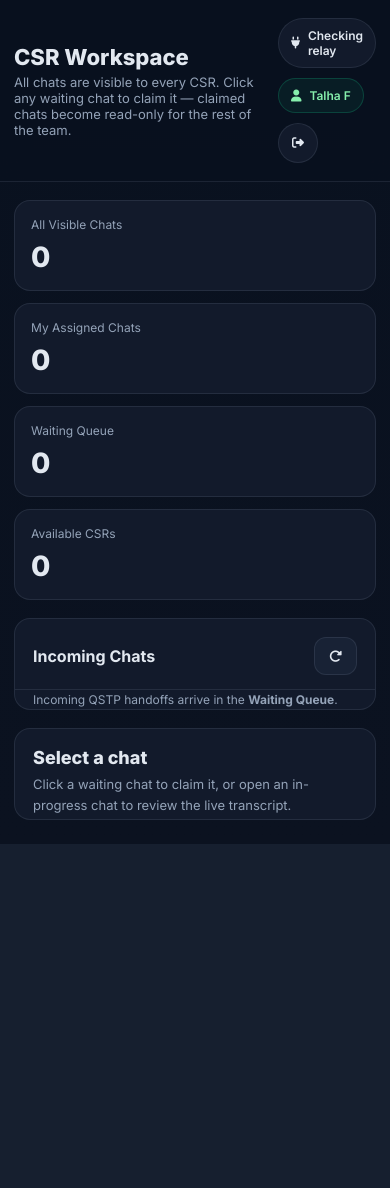
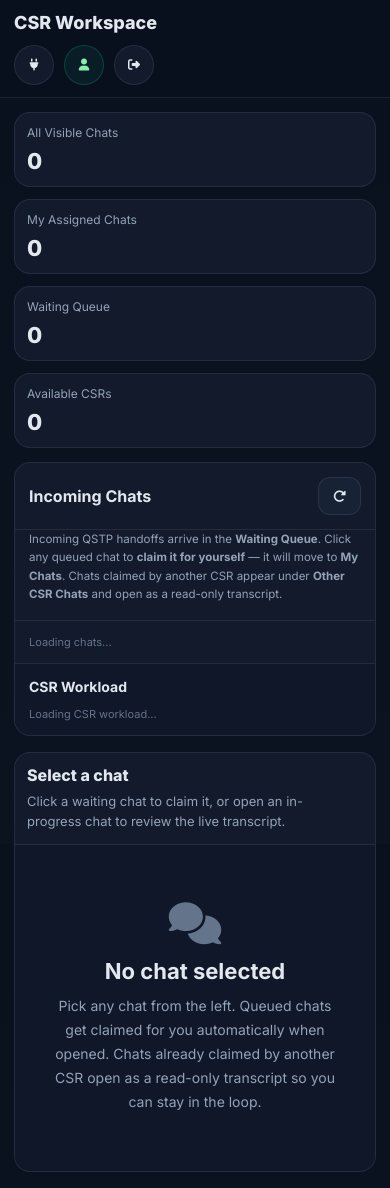
Before and after one commit to fareedi92/admin-csr-tech, a Flask app: template templates/csr_dashboard.html in a window 390 px wide. Before the commit the page ends 844 px from the top, so only its background shows below. Run offline with Flask 3, Linux system fonts and the light colour scheme; the template is opened without the code that fills it: values that come from a table or form of the project are taken from there, others are empty; some libraries are stand-ins or nearby versions.

Commit message:
Tighten CSR dashboard responsiveness across zoom levels
- Merge the viewport lock into the 960px tier so the sidebar + workspace
  columns always scroll internally at desktop widths (previously the
  960-1279px range fell into a dual-scrolling layout when zoomed in).
- Add a ≤900px tier that collapses the long subtitle and shrinks the
  relay pill so the topbar fits on a single row instead of wrapping and
  eating vertical real estate at mid-width zooms.
- Keep panel-head / panel-copy / workload-section from being squashed by
  flex children with explicit flex-shrink: 0 and a capped workload list
  so the chat list keeps its share of the panel height.

Made-with: Cursor

```diff
--- a/templates/csr_dashboard.html
+++ b/templates/csr_dashboard.html
@@ -32,33 +32,40 @@
             background: linear-gradient(180deg, #09111f 0%, #0b1220 100%);
             color: var(--text);
             min-height: 100vh;
-            overflow: hidden;
+            /* Narrow / mobile: allow natural vertical scroll so nothing clips.
+               Wider viewports re-enable the locked dashboard feel below. */
+            overflow-x: hidden;
+            overflow-y: auto;
         }
 
         .app-shell {
-            height: 100vh;
             min-height: 100vh;
             display: flex;
             flex-direction: column;
-            overflow: hidden;
         }
 
         .topbar {
-            padding: 18px 24px;
+            padding: clamp(12px, 2.2vw, 18px) clamp(14px, 2.4vw, 24px);
             border-bottom: 1px solid var(--border);
             background: rgba(9, 17, 31, 0.8);
             backdrop-filter: blur(12px);
             display: flex;
             align-items: center;
             justify-content: space-between;
-            gap: 16px;
+            gap: 12px;
+            flex-wrap: wrap;
             position: sticky;
             top: 0;
             z-index: 5;
         }
 
+        .title-wrap {
+            min-width: 0;
+            flex: 1 1 260px;
+        }
+
         .title-wrap h1 {
-            font-size: 22px;
+            font-size: clamp(18px, 2.2vw, 22px);
             font-weight: 800;
             margin-bottom: 4px;
         }
@@ -66,6 +73,7 @@
         .title-wrap p {
             font-size: 13px;
             color: var(--muted);
+            line-height: 1.5;
         }
 
         .top-actions {
@@ -115,9 +123,11 @@
 
         .summary-bar {
             flex: 0 0 auto;
-            padding: 18px 24px 0;
+            padding: clamp(14px, 2vw, 18px) clamp(14px, 2.4vw, 24px) 0;
             display: grid;
-            grid-template-columns: repeat(4, minmax(0, 1fr));
+            /* Auto-fit so 4 cards fit on desktop, 2 on tablets, 1 on phones
+               without ever overflowing the viewport. */
+            grid-template-columns: repeat(auto-fit, minmax(180px, 1fr));
             gap: 12px;
         }
 
@@ -125,7 +135,8 @@
             background: var(--surface);
             border: 1px solid var(--border);
             border-radius: var(--radius);
-            padding: 16px;
+            padding: clamp(12px, 1.6vw, 16px);
+            min-width: 0;
         }
 
         .summary-label {
@@ -135,7 +146,7 @@
         }
 
         .summary-value {
-            font-size: 28px;
+            font-size: clamp(22px, 3vw, 28px);
             font-weight: 800;
         }
 
@@ -143,10 +154,12 @@
             flex: 1;
             min-height: 0;
             display: grid;
-            grid-template-columns: 380px minmax(0, 1fr);
-            gap: 18px;
-            padding: 18px 24px 24px;
-            overflow: hidden;
+            /* Mobile-first: single column, panels flow naturally and the
+               whole document scrolls. Tablet/desktop media queries below
+               re-introduce the side-by-side workspace. */
+            grid-template-columns: minmax(0, 1fr);
+            gap: 16px;
+            padding: clamp(14px, 2vw, 18px) clamp(14px, 2.4vw, 24px) clamp(16px, 2.4vw, 24px);
             align-items: stretch;
         }
 
@@ -155,29 +168,37 @@
             border: 1px solid var(--border);
             border-radius: var(--radius);
             overflow: hidden;
+            /* min-width:0 is essential when a panel is a grid/flex child
+               with potentially long content (chat previews, textareas,
+               selects) so it shrinks instead of pushing out the row. */
+            min-width: 0;
             min-height: 0;
         }
 
         .panel-head {
-            padding: 18px 18px 14px;
+            padding: clamp(14px, 1.8vw, 18px) clamp(14px, 1.8vw, 18px) 14px;
             border-bottom: 1px solid var(--border);
             display: flex;
             justify-content: space-between;
             align-items: center;
+            flex-shrink: 0;
             gap: 12px;
+            flex-wrap: wrap;
         }
 
         .panel-title {
             font-size: 16px;
             font-weight: 700;
+            min-width: 0;
         }
 
         .panel-copy {
             font-size: 12px;
             line-height: 1.6;
             color: var(--muted);
-            padding: 0 18px 16px;
+            padding: 0 clamp(14px, 1.8vw, 18px) 16px;
             border-bottom: 1px solid var(--border);
+            flex-shrink: 0;
         }
 
         .list-panel {
@@ -188,6 +209,11 @@
 
         .chat-list {
             flex: 1;
+            /* On mobile the panel flows in document height (no inner scroll),
+               so cap the internal scroll region at viewport-ish height. On
+               desktop the parent grid provides a bounded height and this
+               cap becomes a no-op. */
+            max-height: min(60vh, 640px);
             min-height: 0;
             overflow-y: auto;
             padding: 14px;
@@ -361,6 +401,9 @@
             border-top: 1px solid var(--border);
             padding: 14px;
             background: var(--surface-3);
+            flex-shrink: 0;
+            max-height: 40vh;
+            overflow-y: auto;
         }
 
         .load-list {
@@ -399,14 +442,26 @@
         .workspace-panel {
             display: flex;
             flex-direction: column;
-            min-height: 0;
-            height: 100%;
+            min-height: 420px;
         }
 
         .workspace-top {
-            padding: 18px;
+            padding: clamp(12px, 1.8vw, 18px);
             border-bottom: 1px solid var(--border);
             align-items: center;
+            flex-wrap: wrap;
+            row-gap: 10px;
+        }
+
+        .workspace-top > div:first-child {
+            min-width: 0;
+            flex: 1 1 240px;
+        }
+
+        .detail-actions {
+            flex-wrap: wrap;
+            justify-content: flex-end;
+            gap: 8px;
         }
 
         .detail-title {
@@ -653,31 +718,108 @@
             color: #fca5a5;
         }
 
-        @media (max-width: 1100px) {
-            .workspace-grid {
-                grid-template-columns: 1fr;
-            }
+        /* ─── Responsive tiers ──────────────────────────────────────────
+           The dashboard is built mobile-first above; these media queries
+           progressively restore the denser side-by-side desktop layout.
+           Widths chosen to match common device breakpoints so the UI
+           reads cleanly at every pixel from ~320px up to ultra-wide. */
+
+        /* ≥ 720px: two-column summary header (wider phones / small tablets) */
+        @media (min-width: 720px) {
             .summary-bar {
-                grid-template-columns: repeat(2, minmax(0, 1fr));
+                grid-template-columns: repeat(auto-fit, minmax(200px, 1fr));
             }
         }
 
-        @media (max-width: 640px) {
-            .topbar,
-            .summary-bar,
-            .workspace-grid,
-            .flash-banner {
-                padding-left: 14px;
-                padding-right: 14px;
+        /* ≥ 960px: side-by-side workspace with a fluid sidebar. The whole
+           dashboard locks to the viewport here so each panel scrolls on
+           its own — the body never scrolls, which keeps the topbar and
+           summary stats pinned no matter how long the chat list grows. */
+        @media (min-width: 960px) {
+            html, body { height: 100%; }
+            body {
+                overflow: hidden;
             }
-            .summary-bar {
-                grid-template-columns: 1fr;
+            .app-shell {
+                height: 100vh;
+                min-height: 100vh;
+                overflow: hidden;
+            }
+            .workspace-grid {
+                grid-template-columns: clamp(300px, 32vw, 400px) minmax(0, 1fr);
+                gap: 18px;
+                overflow: hidden;
+            }
+            .chat-list {
+                max-height: none;
+            }
+            .messages {
+                max-height: none;
+                min-height: 0;
+            }
+            .workspace-panel {
+                min-height: 0;
+                height: 100%;
+            }
+            .workload-section {
+                flex-shrink: 0;
+            }
+        }
+
+        /* ≥ 1280px: slightly roomier sidebar now that we have pixels to
+           spare — otherwise behaviour is unchanged from the 960px tier. */
+        @media (min-width: 1280px) {
+            .workspace-grid {
+                grid-template-columns: 380px minmax(0, 1fr);
+            }
+        }
+
+        /* ≤ 900px but still above the mobile tier: stop the topbar from
+           dominating the screen when it wraps (hide the long subtitle and
+           let the relay pill shrink to an icon). */
+        @media (max-width: 900px) {
+            .topbar {
+                position: static;
+            }
+            .title-wrap p {
+                display: none;
+            }
+            #relay-pill span {
+                display: none;
+            }
+            #relay-pill {
+                width: 40px;
+                height: 40px;
+                padding: 0;
+                justify-content: center;
+            }
+        }
+
+        /* ≤ 520px: tighten spacing and let messages take the full width */
+        @media (max-width: 520px) {
+            .topbar {
+                gap: 8px;
+            }
+            .top-actions .pill span {
+                display: none;
+            }
+            .top-actions .pill {
+                padding: 9px 10px;
+                width: 40px;
+                height: 40px;
+                justify-content: center;
             }
             .locked-meta {
                 grid-template-columns: 1fr;
             }
             .message {
                 max-width: 100%;
+            }
+            .detail-title {
+                font-size: 16px;
+            }
+            .panel-copy {
+                font-size: 11.5px;
             }
         }
     </style>
```
Also changed, not shown: other parts of templates/csr_dashboard.html (+31 -7 lines), instance/users.db.
